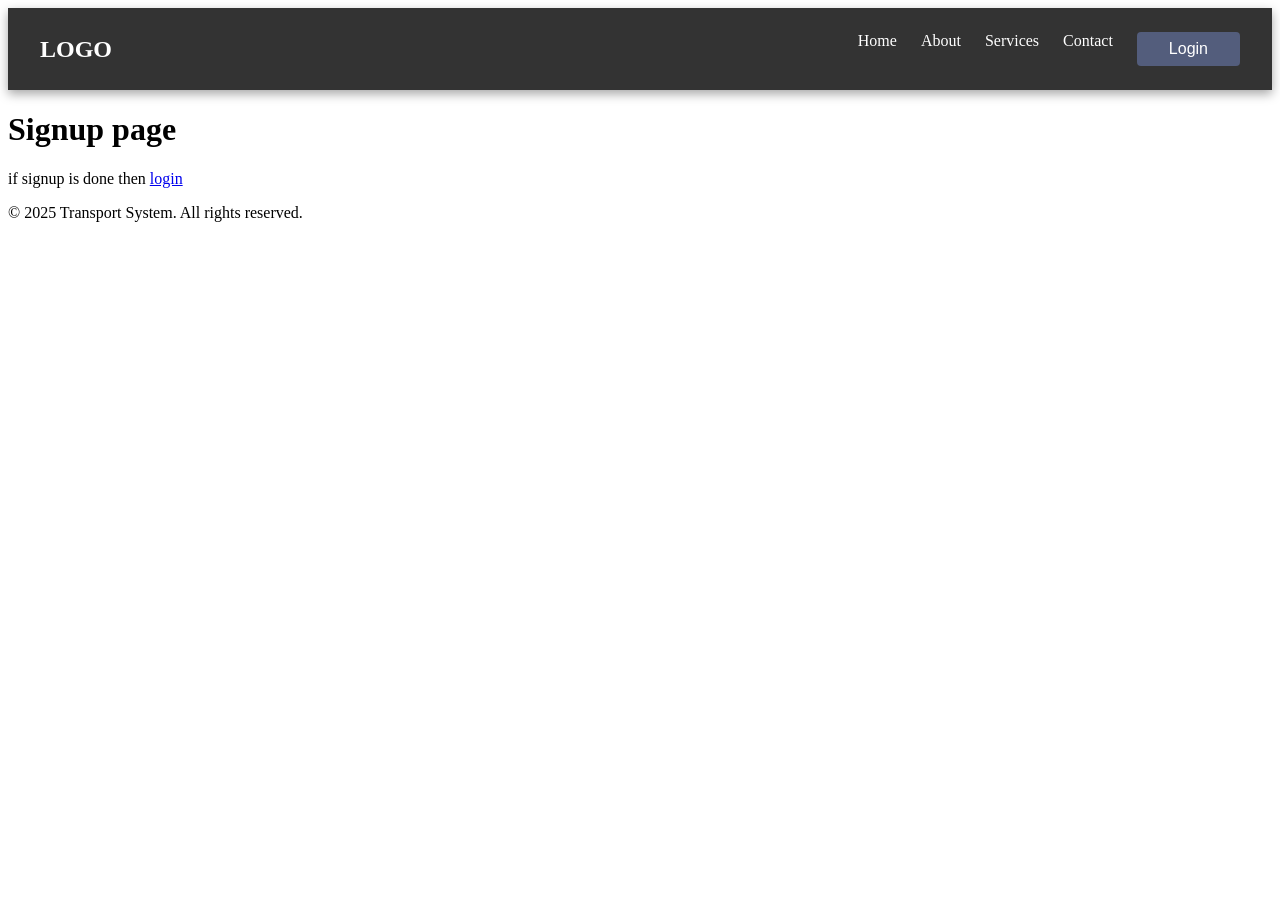
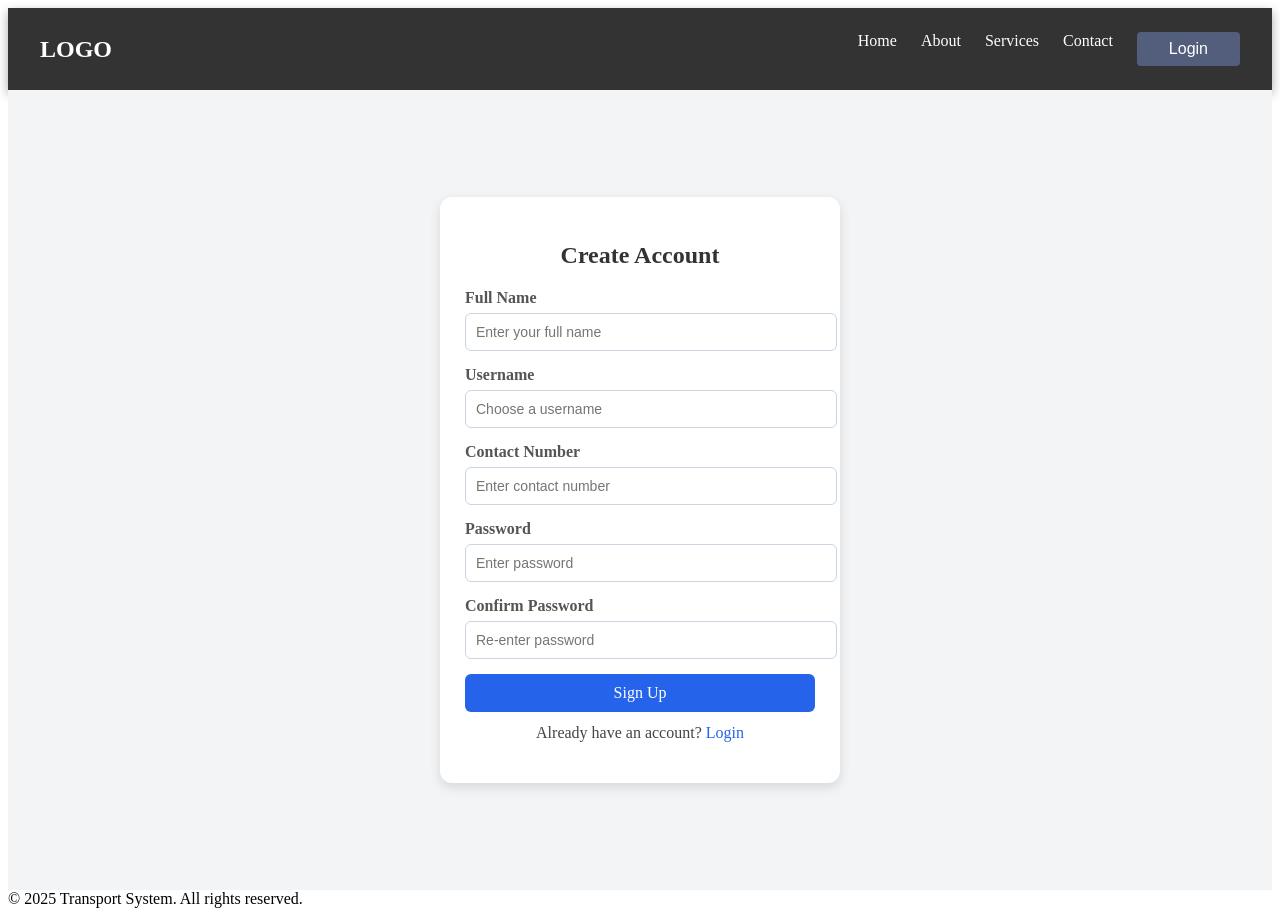
Before and after one commit to SUMIT-77985/transport-management-system, a Next.js app: page /signup in a window 1280 px wide. Before the commit the page ends 800 px from the top, so only its background shows below. Built offline with nearby package versions, Linux system fonts and the light colour scheme.

Commit message:
Singup page

```diff
--- a/src/app/signup/page.tsx
+++ b/src/app/signup/page.tsx
@@ -1,9 +1,46 @@
 import Link from "next/link";
-export default function About() {
+import style from "./signup.module.css";
+
+export default function Signup() {
   return (
-    <div>
-      <h1>Signup page</h1>
-      <p>if signup is done then <Link href = "/login">login</Link></p>
+    <div className={style["signup-container"]}>
+      <form className={style["signup-box"]} action={""}>
+        <h2>Create Account</h2>
+
+        <div className={style["input-group"]}>
+          <label htmlFor="fullname">Full Name</label>
+          <input type="text" id="fullname" placeholder="Enter your full name" />
+        </div>
+
+        <div className={style["input-group"]}>
+          <label htmlFor="username">Username</label>
+          <input type="text" id="username" placeholder="Choose a username" />
+        </div>
+
+        <div className={style["input-group"]}>
+          <label htmlFor="contact">Contact Number</label>
+          <input type="text" id="contact" placeholder="Enter contact number" />
+        </div>
+
+        <div className={style["input-group"]}>
+          <label htmlFor="password">Password</label>
+          <input type="password" id="password" placeholder="Enter password" />
+        </div>
+
+        <div className={style["input-group"]}>
+          <label htmlFor="confirmPass">Confirm Password</label>
+          <input type="password" id="confirmPass" placeholder="Re-enter password" />
+        </div>
+
+        {/* SIGNUP BUTTON */}
+        <Link href="/login" className={style["signup-btn"]}>
+          Sign Up
+        </Link>
+
+        <p className={style["login-text"]}>
+          Already have an account? <Link href="/login">Login</Link>
+        </p>
+      </form>
     </div>
   );
 }
```
